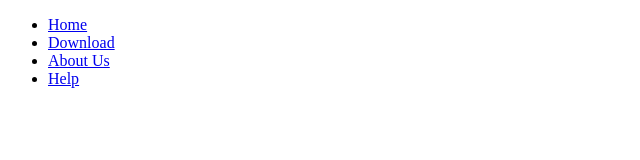
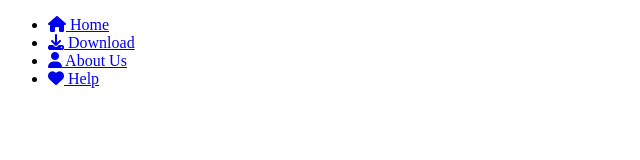
Before and after one commit to Douzandeh/Build-an-attractive-menu, a plain HTML site: page index.html in a window 1280 px wide. Shown: the whole page, without its empty margins (0-640 px from the left). Drawn offline with Linux system fonts and the light colour scheme.

Commit message:
Add fontawesome link

```diff
--- a/index.html
+++ b/index.html
@@ -9,10 +9,12 @@
 </head>
 <body>
     <ul>
-        <li><a href="#">Home</a></li>
-        <li><a href="#">Download</a></li>
-        <li><a href="#">About Us</a></li>
-        <li><a href="#">Help</a></li>
+        <li><a href="#"><i class="fas fa-home"></i> Home</a></li>
+        <li><a href="#"><i class="fas fa-download"></i> Download</a></li>
+        <li><a href="#"><i class="fas fa-user"></i> About Us</a></li>
+        <li><a href="#"><i class="fas fa-heart"></i> Help</a></li>
     </ul>
+
+    <script src="https://kit.fontawesome.com/f17bf0e778.js" crossorigin="anonymous"></script>
 </body>
 </html>
```
